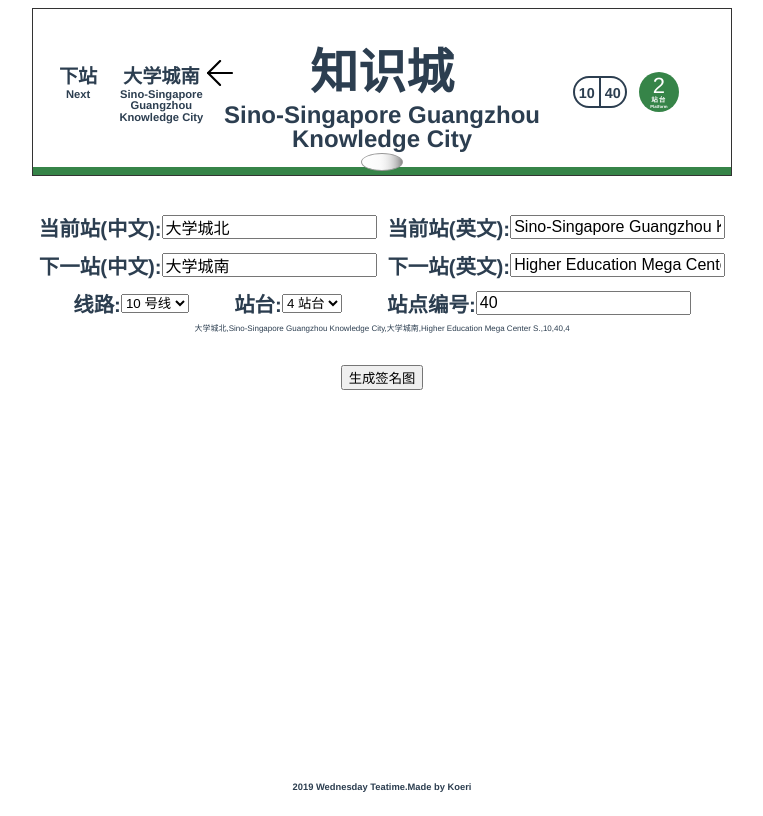
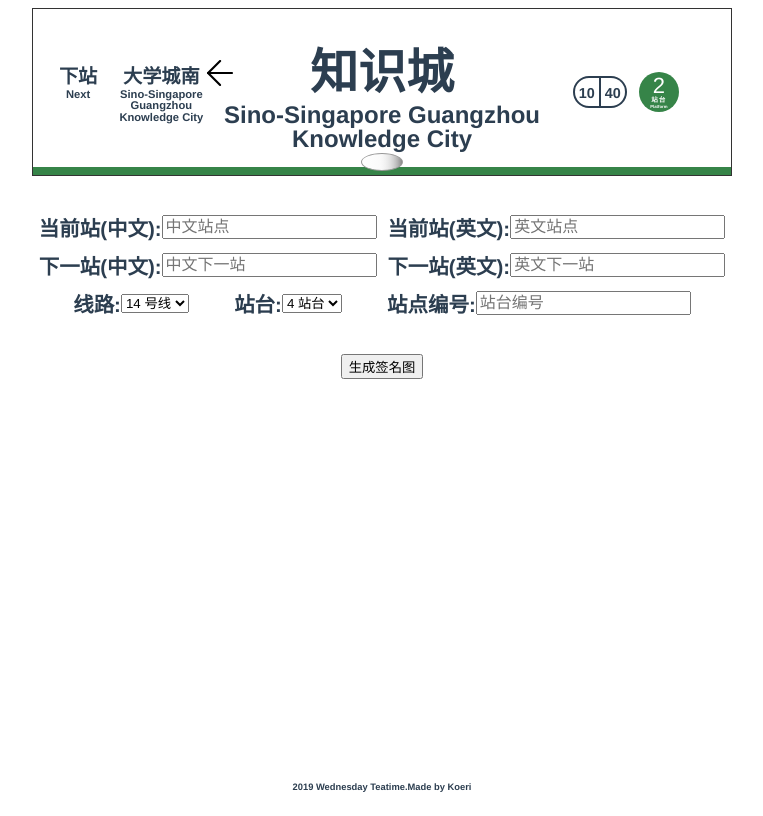
Before and after one commit to iMisty/Metro-Simulator, a Vue app: page / in a window 1280 px wide. Shown: the whole page, without its empty margins (258-1021 px from the left). Built offline with nearby package versions, Linux system fonts and the light colour scheme.

Commit message:
Update options.vue
修改数据绑定形式、删除内置表单数据、修改提示

```diff
--- a/src/components/options.vue
+++ b/src/components/options.vue
@@ -3,27 +3,27 @@
     <section class="this-station flex row">
     <label>
       <h3>当前站(中文):</h3>
-      <input type="text" placeholder="中文" v-model="sStation" @keyup="elementMyValue">
+      <input type="text" placeholder="中文站点" v-model="sStation" @keyup="getSStation">
     </label>
     <label>
       <h3>当前站(英文):</h3>
-      <input type="text" placeholder="英文" v-model="eStation" @keyup="elementMyValue">
+      <input type="text" placeholder="英文站点" v-model="eStation" @keyup="getEStation">
     </label>
     </section>
     <section class="next-station flex row">
           <label>
       <h3>下一站(中文):</h3>
-      <input type="text" placeholder="中文" v-model="sNext">
+      <input type="text" placeholder="中文下一站" v-model="sNext" @keyup="getSNext">
     </label>
     <label>
       <h3>下一站(英文):</h3>
-      <input type="text" placeholder="英文" v-model="eNext" @keyup="elementMyValue">
+      <input type="text" placeholder="英文下一站" v-model="eNext" @keyup="getENext">
     </label>
     </section>
     <section class="line-options flex row">
           <label>
       <h3>线路:</h3>
-      <select name="line" id="line-options" v-model="Line" @keyup="elementMyValue">
+      <select name="line" id="line-options" v-model="Line" @change="getLine">
         <option value="1">1 号线</option>
         <option value="2">2 号线</option>
         <option value="3">3 号线</option>
@@ -52,7 +52,7 @@
     </label>
     <label>
       <h3>站台:</h3>
-      <select name="platform" id="platform" v-model="platform" @select="elementMyValue">
+      <select name="platform" id="platform" v-model="platform" @change="getPlatform">
         <option value="1">1 站台</option>
         <option value="2" selected>2 站台</option>
         <option value="3">3 站台</option>
@@ -64,10 +64,9 @@
     </label>
     <label>
       <h3>站点编号:</h3>
-      <input type="text" v-model="nStation" @keyup="elementMyValue">
+      <input type="text" v-model="nStation" placeholder="站台编号" @keyup="getNStation">
     </label>
     </section>
-    <span>{{sStation}},{{eStation}},{{sNext}},{{eNext}},{{Line}},{{nStation}},{{platform}}</span>
   </div>
 </template>
 
@@ -77,29 +76,50 @@ export default {
   name: 'options',
   data(){
     return{
-      sStation: '大学城北',
-      eStation: 'Sino-Singapore Guangzhou Knowledge City',
-      sNext: '大学城南',
-      eNext: 'Higher Education Mega Center S.',
-      Line: '10',
-      nStation: '40',
-      platform: '4'
+      sStation: '',
+      eStation: '',
+      sNext: '',
+      eNext: '',
+      Line: '14',
+      nStation: '',
+      platform: '4',
+      color: 'line14'
     }
   },
   methods:{
-    elementMyValue: function(){
+    getSStation: function(){
       const getSStation = this.$data.sStation;
+      Bus.$emit('getSStation',getSStation);
+    },
+    getEStation: function(){
       const getEStation = this.$data.eStation;
+      Bus.$emit('getEStation',getEStation);
+    },
+    getSNext: function(){
       const getSNext = this.$data.sNext;
+      Bus.$emit('getSNext',getSNext);
+    },
+    getENext: function(){
       const getENext = this.$data.eNext;
+      Bus.$emit('getENext',getENext);
+    },
+    getLine: function(){
       const getLine = this.$data.Line;
+      Bus.$emit('getLine',getLine);
+      const getColor = this.$data.color;
+      Bus.$emit('getColor',getColor);
+    },
+    getPlatform: function(){
+      const getPlatform = this.$data.platform;
+      Bus.$emit('getPlatform',getPlatform);
+    },
+    getNStation: function(){
       const getNStation = this.$data.nStation;
-      const getPlatform = this.$data.platform;
-      Bus.$emit('getSStation',getSStation,getEStation,getSNext,getENext,getLine,getNStation,getPlatform);
-      Bus.$emit('getEStation',getEStation);
-      Bus.$emit('getSNext',getSNext);
-      Bus.$emit('getENext',getENext);
       Bus.$emit('getNStation',getNStation);
+    },
+    getColor(){
+      const getColor = this.$data.color;
+      Bus.$emit('getColor',getColor);
     }
   },
   watch: {
@@ -121,6 +141,7 @@ export default {
     },
     'Line' : function(newVal) {
       this.Line = newVal;
+      this.color = 'line' + newVal;
       console.log(newVal);
     },
     'nStation' : function(newVal) {
@@ -130,6 +151,10 @@ export default {
     'platform' : function(newVal) {
       this.platform = newVal;
       console.log(newVal);
+    },
+    'color': function(newVal) {
+      this.color = newVal;
+      console.log(newVal);
     }
   }
 }
```
